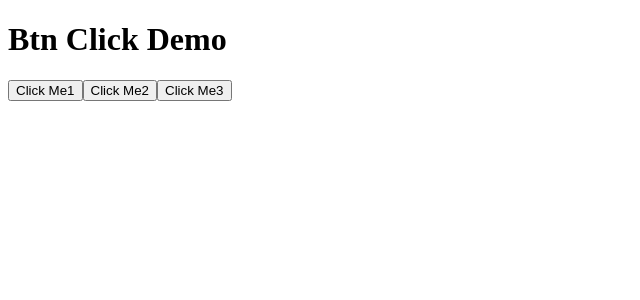
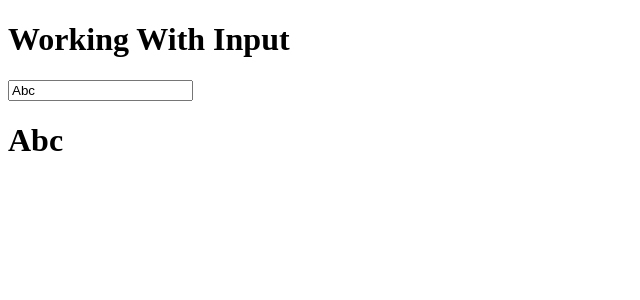
Before and after one commit to ROHITSABI/myapp-p, a React (Create React App) app: page / in a window 1280 px wide. Shown: the top 300 px of the page, without its empty margins (0-640 px from the left). Built offline with nearby package versions, Linux system fonts and the light colour scheme.

Commit message:
capturing-the-input-as-a-react

```diff
--- a/src/App.js
+++ b/src/App.js
@@ -1,26 +1,18 @@
 import { useState } from "react";
 
 function App() {
-  let clickMe1 = () => {
-    console.log("Hello");
-  };
-  let clickMe2 = (e) => {
-    console.log(e);
+  let [message, setMessage] = useState("Abc");
+  let changeMessage = (e) => {
+    message = e.target.value;
+
+    setMessage(message);
   };
 
-  let clickMe3 = (p1) => {
-    console.log(p1);
-  };
   return (
     <div>
-      <h1>Btn Click Demo</h1>
-      <input type="button" value="Click Me1" onClick={clickMe1} />
-      <input type="button" value="Click Me2" onClick={clickMe2} />
-      <input
-        type="button"
-        value="Click Me3"
-        onClick={() => clickMe3("primary")}
-      />
+      <h1>Working With Input</h1>
+      <input type="text" value={message} onChange={changeMessage} />
+      <h1>{message}</h1>
     </div>
   );
 }
```
